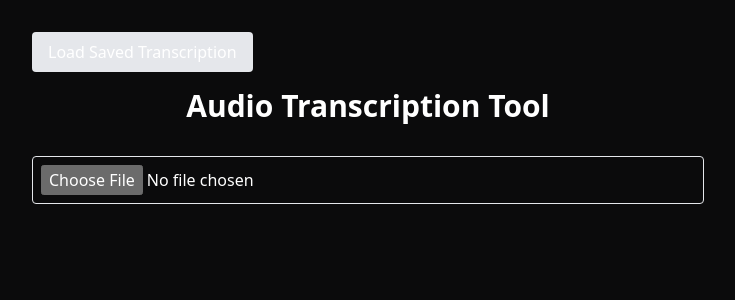
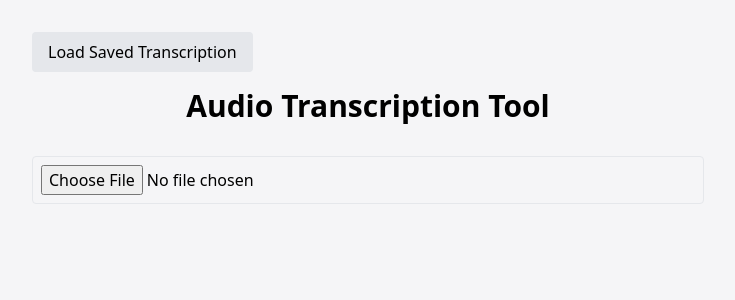
Before and after one commit to ipai/otranscript, a Next.js app: page / in a window 1280 px wide. Shown: the top 300 px of the page, without its empty margins (272-1007 px from the left). Built offline with nearby package versions, Linux system fonts and the light colour scheme.

Commit message:
modernize css

```diff
--- a/app/components/TranscriptionDisplay.tsx
+++ b/app/components/TranscriptionDisplay.tsx
@@ -172,8 +172,8 @@ export const TranscriptionDisplay = ({
         ref={scrollContainerRef}
         className="absolute inset-0 overflow-y-auto scroll-smooth"
         style={{
-          paddingTop: '200px',
-          paddingBottom: '200px'
+          paddingTop: '10%',
+          paddingBottom: '25%'
         }}
       >
       {/* Paragraph view */}
--- a/app/globals.css
+++ b/app/globals.css
@@ -6,9 +6,9 @@
  * General stuff
  */
 :root {
-  background: #0b0b0c;
+  background: #f5f5f7;
   font-size: 16px;
-  color-scheme: dark;
+  color-scheme: light;
 }
 
 @media only screen and (min-width: 2000px) {
```
